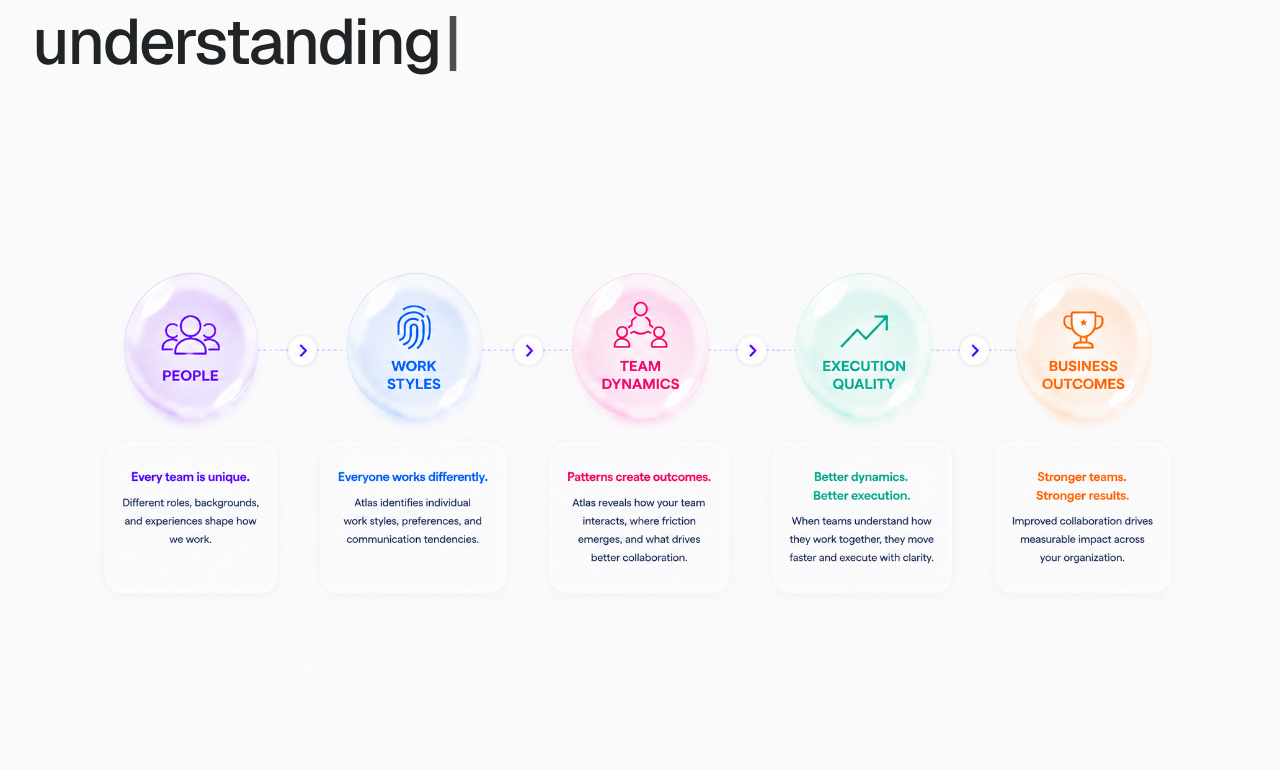
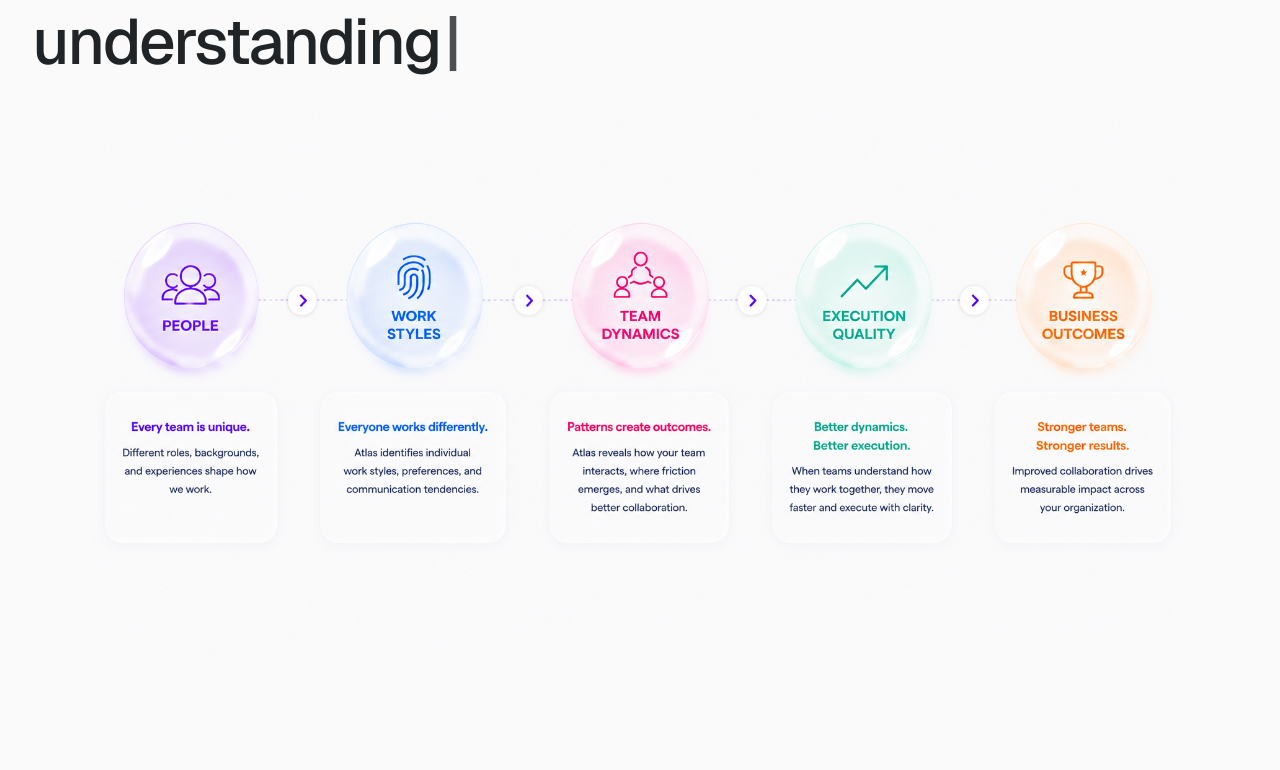
Before and after one commit to martamindacc/v0-Atlas-website-, a Next.js app: page /atlas/teams in a window 1280 px wide. Shown: the part 1070-1840 px from the top of the page. Built offline with nearby package versions, Linux system fonts and the light colour scheme.

Commit message:
feat: adjust padding and margin for AtlasTeams section
Updated padding bottom for editorial product section and margin top for flow diagram.

```diff
--- a/app/atlas/teams/page.tsx
+++ b/app/atlas/teams/page.tsx
@@ -122,7 +122,7 @@ export default function AtlasTeams() {
       </section>
 
       {/* Section 2 — Editorial product section */}
-      <section className="bg-[#fafafb] pb-[60px] md:pb-[100px] pt-16 md:pt-24 lg:pt-36">
+      <section className="bg-[#fafafb] pb-[53px] md:pb-[93px] pt-16 md:pt-24 lg:pt-36">
         <div className="max-w-[1300px] mx-auto px-4 md:px-8 flex flex-col md:grid md:grid-cols-2 gap-8 md:gap-24 overflow-x-clip">
 
           {/* LEFT COLUMN (HEADER) */}
@@ -149,7 +149,7 @@ export default function AtlasTeams() {
         </div>
 
         {/* Team Flow Diagram - Centered Full Width */}
-        <div className="max-w-[1300px] mx-auto px-4 md:px-8 mt-12 md:mt-20 w-full flex items-center justify-center">
+        <div className="max-w-[1300px] mx-auto px-4 md:px-8 mt-0 md:mt-[30px] w-full flex items-center justify-center">
           <img
             src="/images/atlas_teams_flow_diagram.png"
             alt="People, Work Styles, Team Dynamics, Execution Quality, Business Outcomes flow"
```
